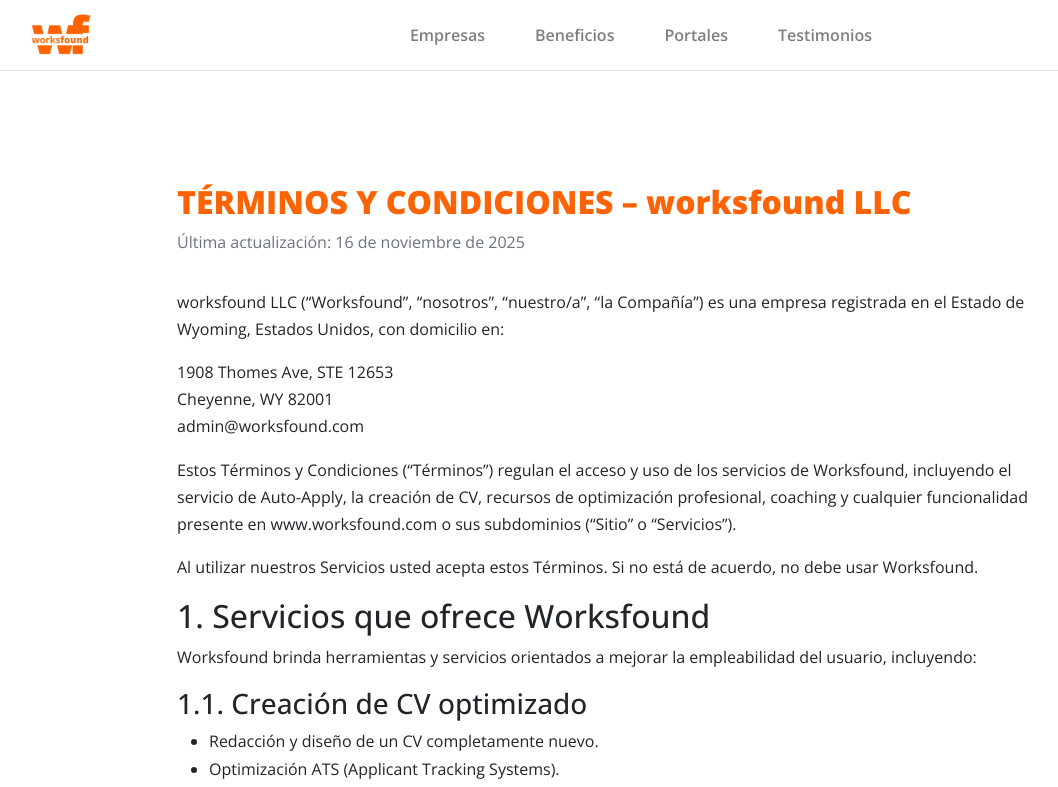
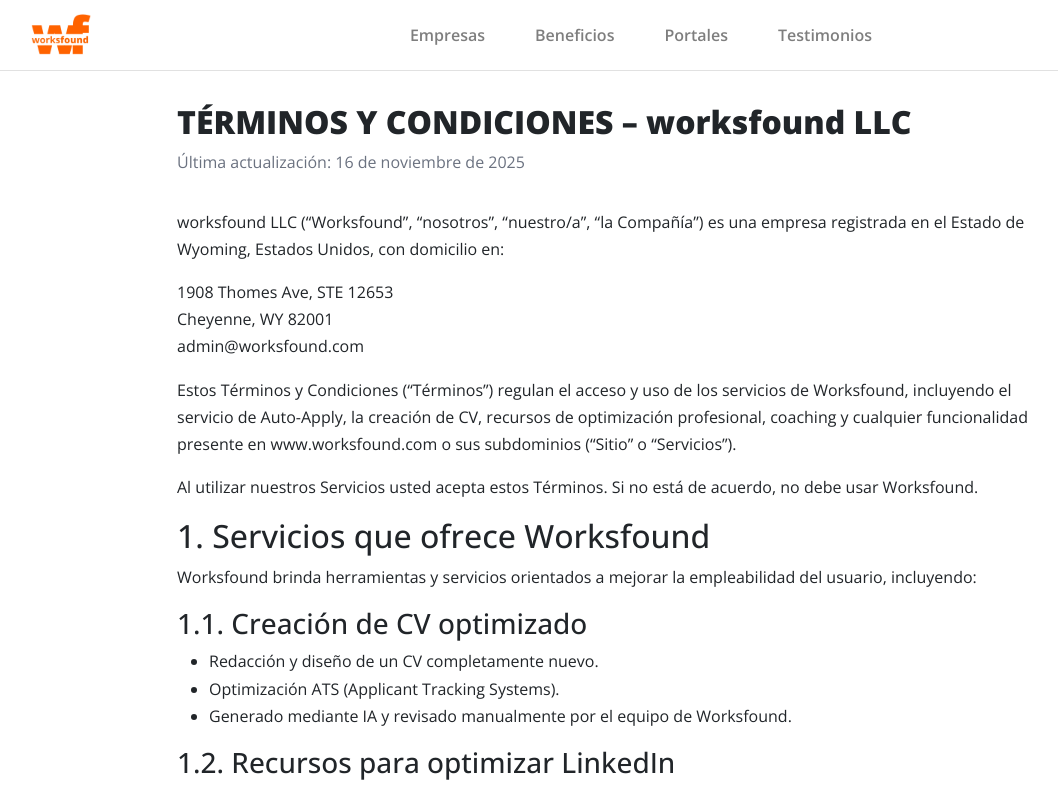
Before and after one commit to erikalad/worksfound, a Next.js app: page /terminos-y-condiciones in a window 1280 px wide. Shown: the top 787 px of the page, without its empty margins (29-1087 px from the left). Built offline with nearby package versions, Linux system fonts and the light colour scheme.

Commit message:
link to home in logo

```diff
--- a/src/components/nav/Nav.jsx
+++ b/src/components/nav/Nav.jsx
@@ -8,7 +8,9 @@
 export default function Nav() {
   return (
     <div className={styles.container}>
-        <Image src={logo} className={styles.image} width={60}/>
+        <Link href="/" className={styles.logoLink}>
+          <Image src={logo} className={styles.image} width={60}/>
+        </Link>
         <div className={styles.items}>
         <Link href="#empresas" passHref className={styles.a}>
         <div className={styles.item}>Empresas</div>
--- a/src/components/nav/nav.module.css
+++ b/src/components/nav/nav.module.css
@@ -3,6 +3,10 @@
     border-bottom: 1px solid rgba(128, 128, 128, 0.239);
     padding:5px 60px 5px 60px;
     align-items: center;
+}
+
+.logoLink{
+    cursor: pointer;
 }
 
 @media (max-width: 800px) {
--- a/src/pages/terminos-y-condiciones.js
+++ b/src/pages/terminos-y-condiciones.js
@@ -8,8 +8,8 @@
         <title>Términos y Condiciones – Worksfound LLC</title>
         <meta name="robots" content="noindex,nofollow" />
       </Head>
-      <main style={{ maxWidth: '900px', margin: '5rem auto', padding: '2rem 1rem', lineHeight: 1.7 }}>
-        <h1 style={{ fontSize: '2rem', fontWeight: 800, marginBottom: '0.5rem', color: 'var(--brand-orange)' }}>
+      <main style={{ maxWidth: '900px', margin: '0 auto', padding: '2rem 1rem', lineHeight: 1.7 }}>
+        <h1 style={{ fontSize: '2rem', fontWeight: 800, marginBottom: '0.5rem' }}>
           TÉRMINOS Y CONDICIONES – worksfound LLC
         </h1>
         <p style={{ color: '#6b7280', marginBottom: '2rem' }}>
```
